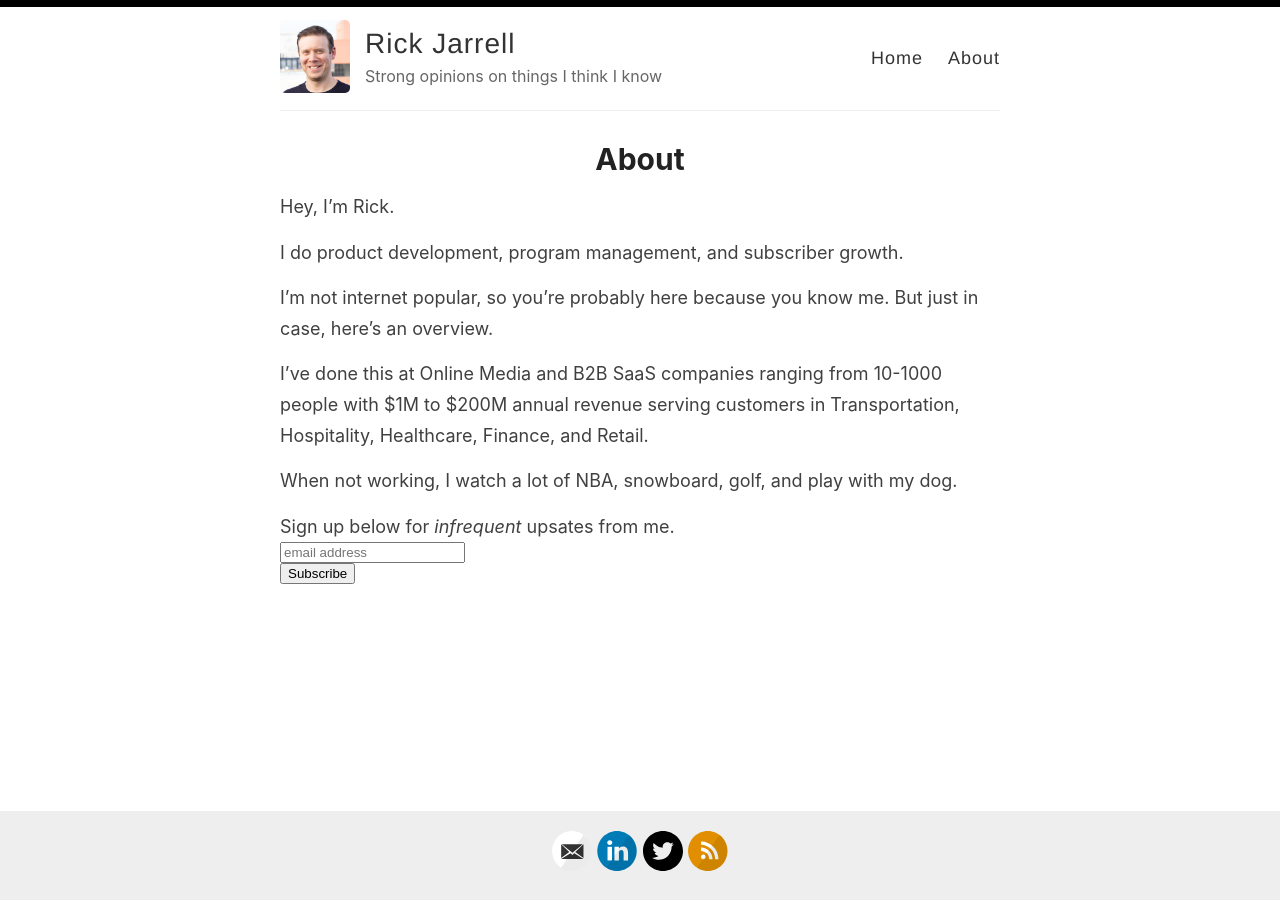
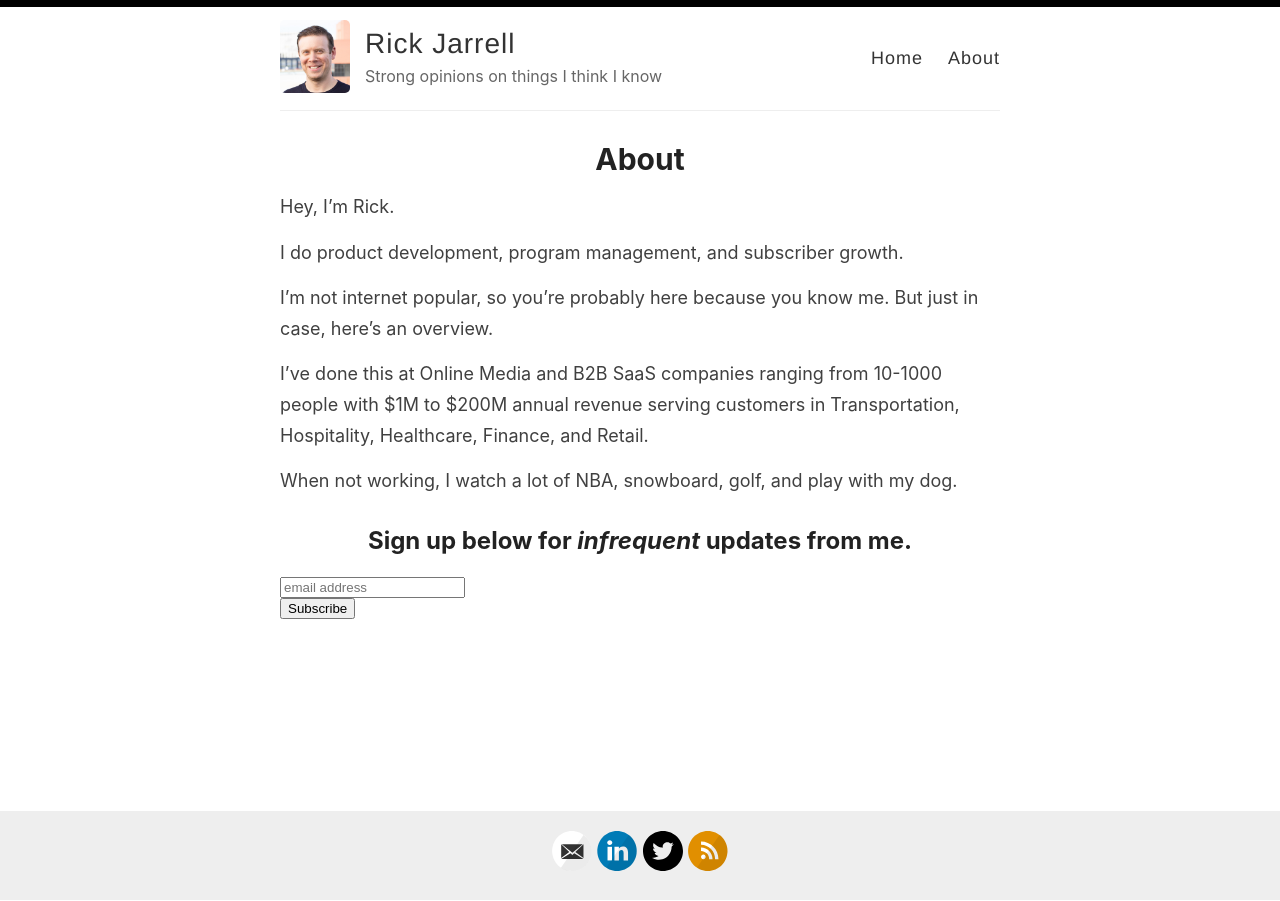
Before and after one commit to rickjarrell/backupblog, a Jekyll site: the page built from _pages/about.md, in a window 1280 px wide. Built offline with Jekyll 4.4.1, drawn with Linux system fonts in a browser that asks for light colours; comment, search, counter and statistics services are not loaded.

```diff
--- a/_layouts/page.html
+++ b/_layouts/page.html
@@ -11,7 +11,7 @@
   </div>
 </article>
 
-Sign up below for <i>infrequent</i> upsates from me.
+<h2>Sign up below for <i>infrequent</i> updates from me.</h2>
 <!-- Begin Mailchimp Signup Form -->
 <link href="//cdn-images.mailchimp.com/embedcode/horizontal-slim-10_7.css" rel="stylesheet" type="text/css">
 <style type="text/css">
--- a/index.html
+++ b/index.html
@@ -1,7 +1,7 @@
 ---
 layout: default
 ---
-<h2 align = center>Want updates from me?<h2>
+<h2 align = center>Want updates from me?</h2>
 <!-- Begin Mailchimp Signup Form -->
 <link href="//cdn-images.mailchimp.com/embedcode/horizontal-slim-10_7.css" rel="stylesheet" type="text/css">
 <style type="text/css">
```
